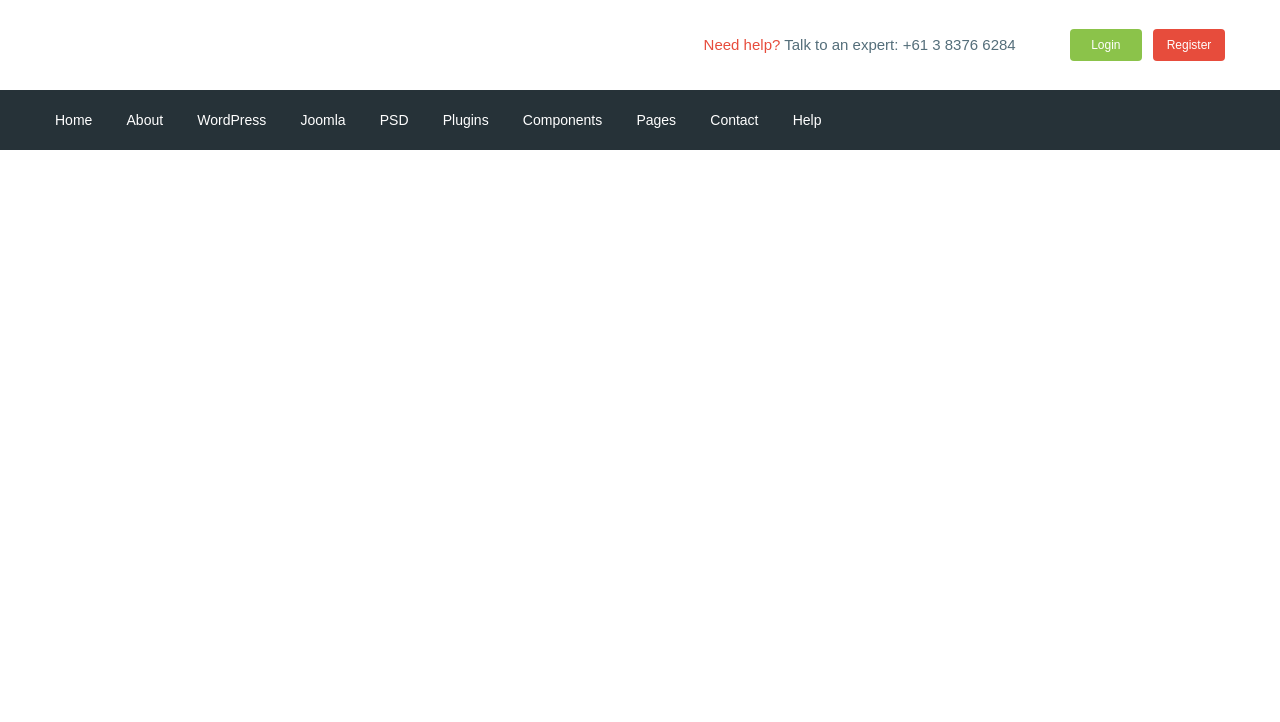
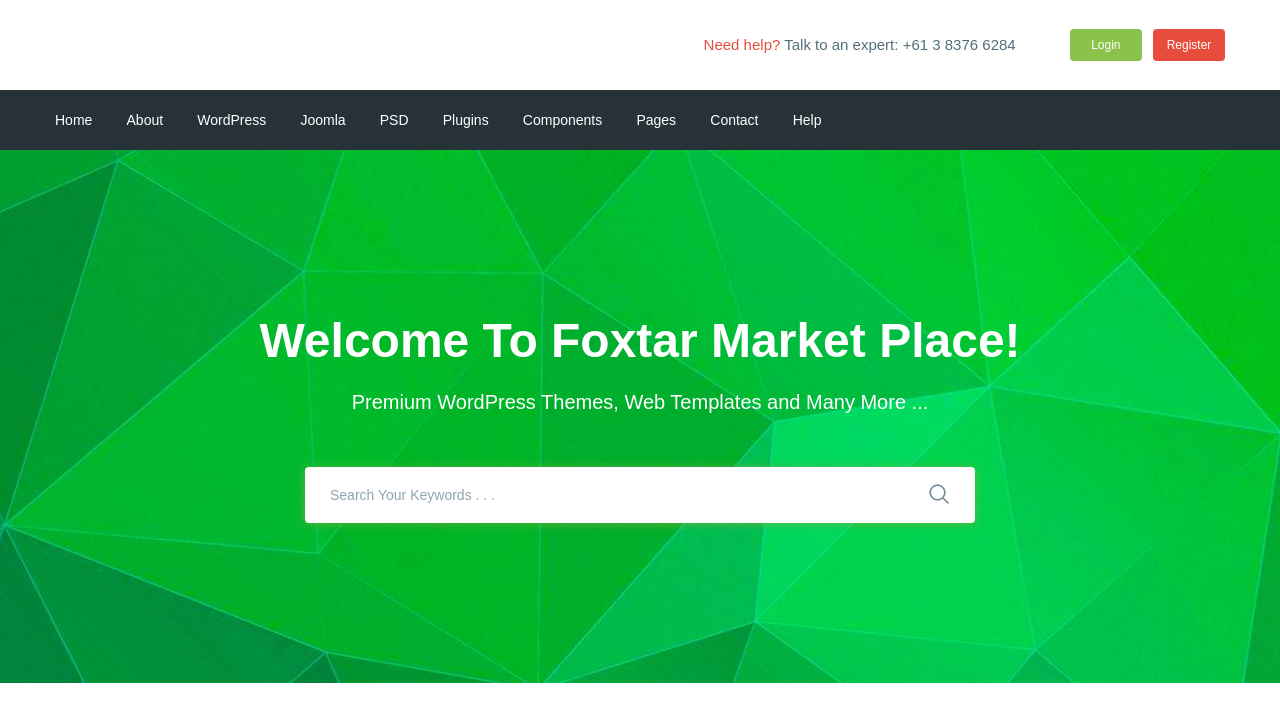
Before and after one commit to bozhinF/moderno, a website: page app/index.html in a window 1280 px wide. Drawn offline with nearby package versions, Linux system fonts and the light colour scheme; files that its build step writes are made by us from their sources.

Commit message:
added search section

```diff
--- a/app/index.html
+++ b/app/index.html
@@ -94,6 +94,26 @@
             </div>
         </div>
     </header>
+    <section class="search" style="background-image: url(./images/search-bg.jpg);">
+        <div class="container">
+            <div class="search__inner">
+                <div class="search__inner-title">
+                    Welcome To Foxtar Market Place!
+                </div>
+                <div class="search__inner-text">
+                    Premium WordPress Themes, Web Templates and Many More ...
+                </div>
+                <div class="search__inner-form">
+                    <form action="">
+                        <input type="text" placeholder="Search Your Keywords . . ." required>
+                        <button type="submit">
+                            <img src="./images/icons/search.png" alt="">
+                        </button>
+                    </form>
+                </div>
+            </div>
+        </div>
+    </section>
 
 
     <script src="https://ajax.googleapis.com/ajax/libs/jquery/3.6.0/jquery.min.js"></script>
--- a/app/scss/style.scss
+++ b/app/scss/style.scss
@@ -50,3 +50,58 @@
         font-size: 14px;
     }
 }
+.search{
+    background-repeat: no-repeat;
+    background-size: cover;
+    background-position: center;
+    min-height: 533px;
+}
+.search__inner{
+    padding: 155px 0 100px;
+    color: #fff;
+    text-align: center;
+    &-title{
+        margin-bottom: 10px;
+        font-size: 48px;
+        font-weight: 700;
+        line-height: 72px;
+    }
+    &-text{
+        margin-bottom: 50px;
+        font-size: 20px;
+        font-weight: 500;
+        line-height: 30px;
+    }
+    &-form{
+        max-width: 670px;
+        margin: 0 auto;
+        position: relative;
+        input{
+            display: block;
+            width: 100%;
+            box-shadow: 0px 1px 10px 0px rgba(124, 178, 64, 0.75);
+            border-radius: 4px;
+            height: 56px;
+            border: none;
+            font-size: 14px;
+            font-weight: 500;
+            outline: none;
+            padding-left: 25px;
+            padding-right: 60px;
+            &:focus{
+                border: 2px solid green;
+            }
+            &::placeholder{
+                color: #90a4ae;
+                font-weight: 500;
+            }
+        }
+        button{
+            position: absolute;
+            border: none;
+            background-color: transparent;
+            right: 20px;
+            top: 16px;
+        }
+    }
+}
```
Also changed, not shown: app/images/icons/search.png (added), app/images/search-bg.jpg (added).
